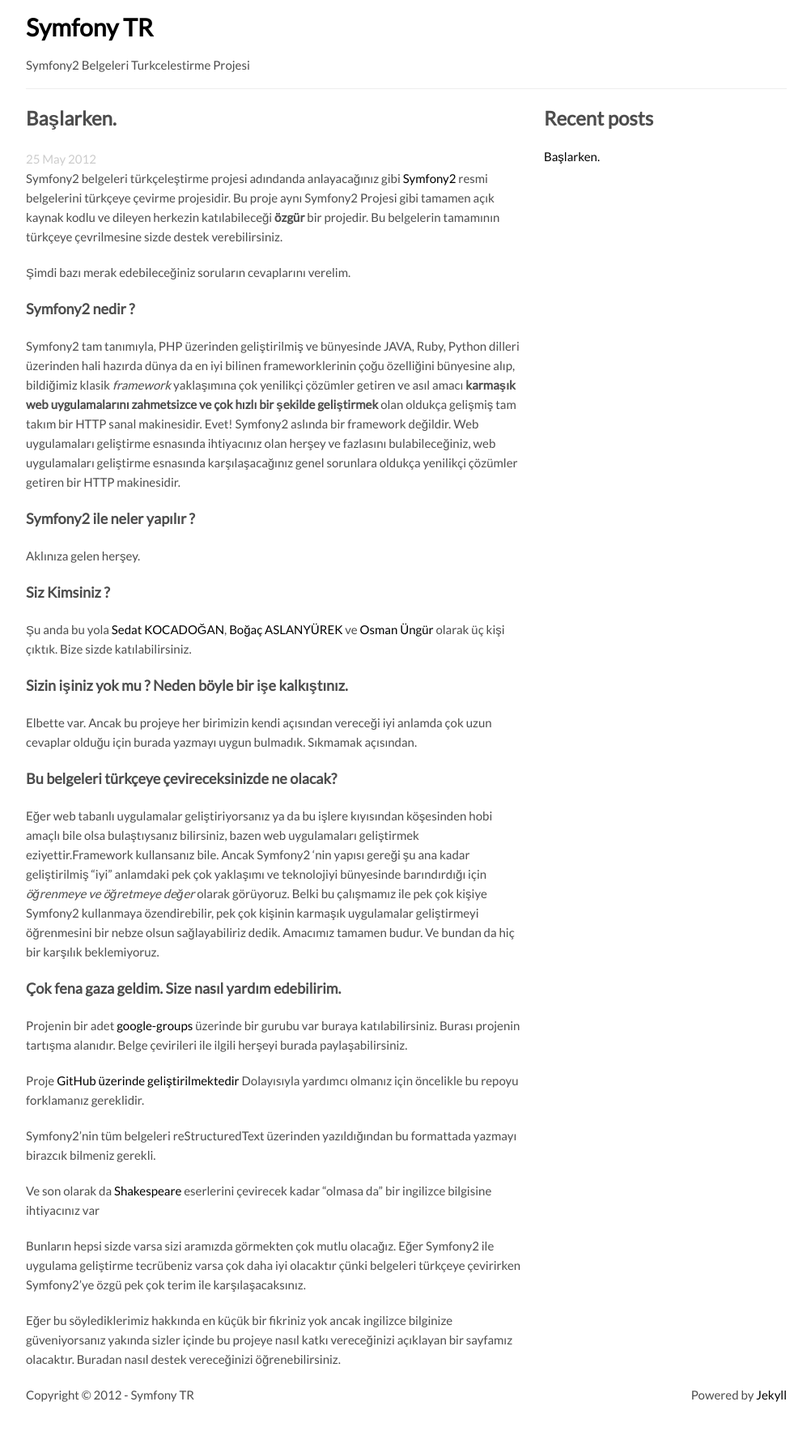
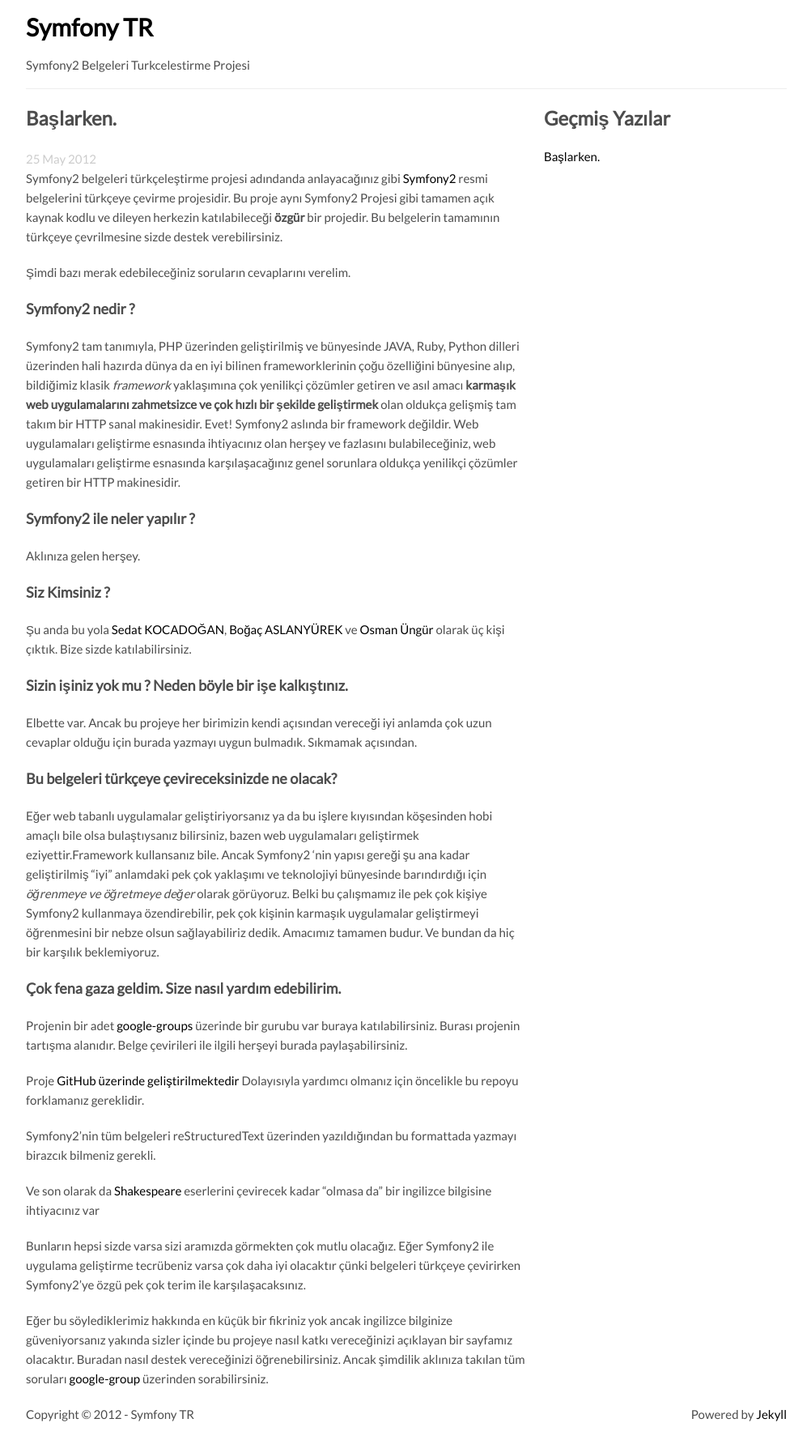
Before and after one commit to symfony-tr/symfony-tr.github.com, a Jekyll site: the page built from _posts/2012-05-25-hello_world.md, in a window 1280 px wide. Shown: the whole page at 81% size, without its empty margins (138-1140 px from the left). Built offline with Jekyll 4.4.1, drawn with Linux system fonts in a browser that asks for light colours; comment, search, counter and statistics services are not loaded; before the commit the page ends 1754 px from its top, so only the background shows below that.

Commit message:
modified:   _layouts/default.html 	modified:   _posts/2012-05-25-hello_world.md

```diff
--- a/_layouts/default.html
+++ b/_layouts/default.html
@@ -30,7 +30,7 @@
                     </section>
                     ↥ END About us section ↥ -->
                     <section id="recent-posts">
-                        <h2>Recent posts</h2>
+                        <h2>Geçmiş Yazılar</h2>
                         {% for post in site.posts limit: 20 %}
                         <ul class="unstyled">
                             <li><a href="{{ post.url }}">{{ post.title }}</a></li>
--- a/_posts/2012-05-25-hello_world.md
+++ b/_posts/2012-05-25-hello_world.md
@@ -77,4 +77,6 @@
 Eğer bu söylediklerimiz hakkında en küçük bir fikriniz yok ancak ingilizce
 bilginize güveniyorsanız yakında sizler içinde bu projeye nasıl
 katkı vereceğinizi açıklayan bir sayfamız olacaktır. Buradan
-nasıl destek vereceğinizi öğrenebilirsiniz.
+nasıl destek vereceğinizi öğrenebilirsiniz. Ancak şimdilik
+aklınıza takılan tüm soruları [google-group](https://groups.google.com/forum/?fromgroups#!forum/symfony-2-tr)
+üzerinden sorabilirsiniz.
```
